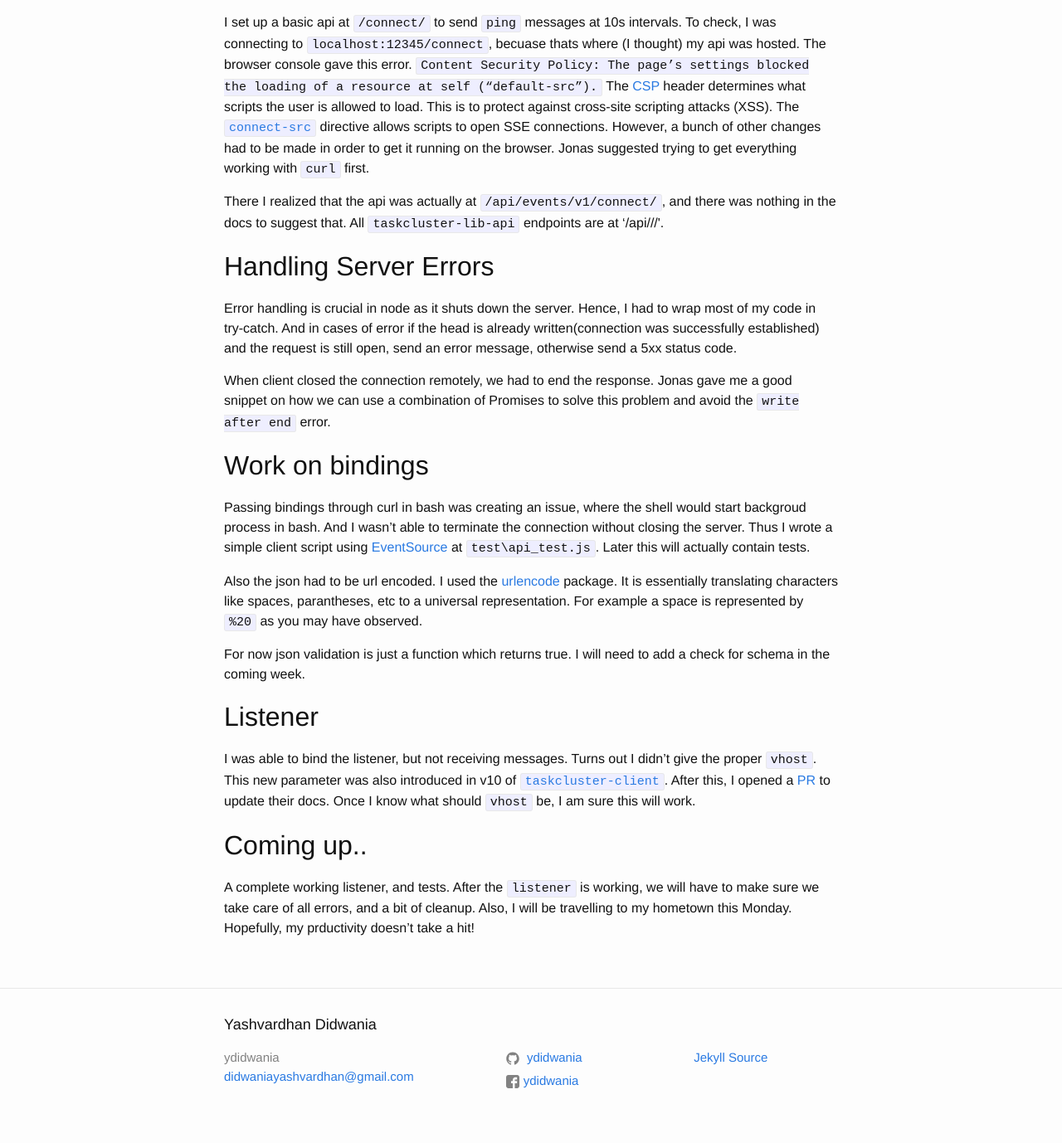
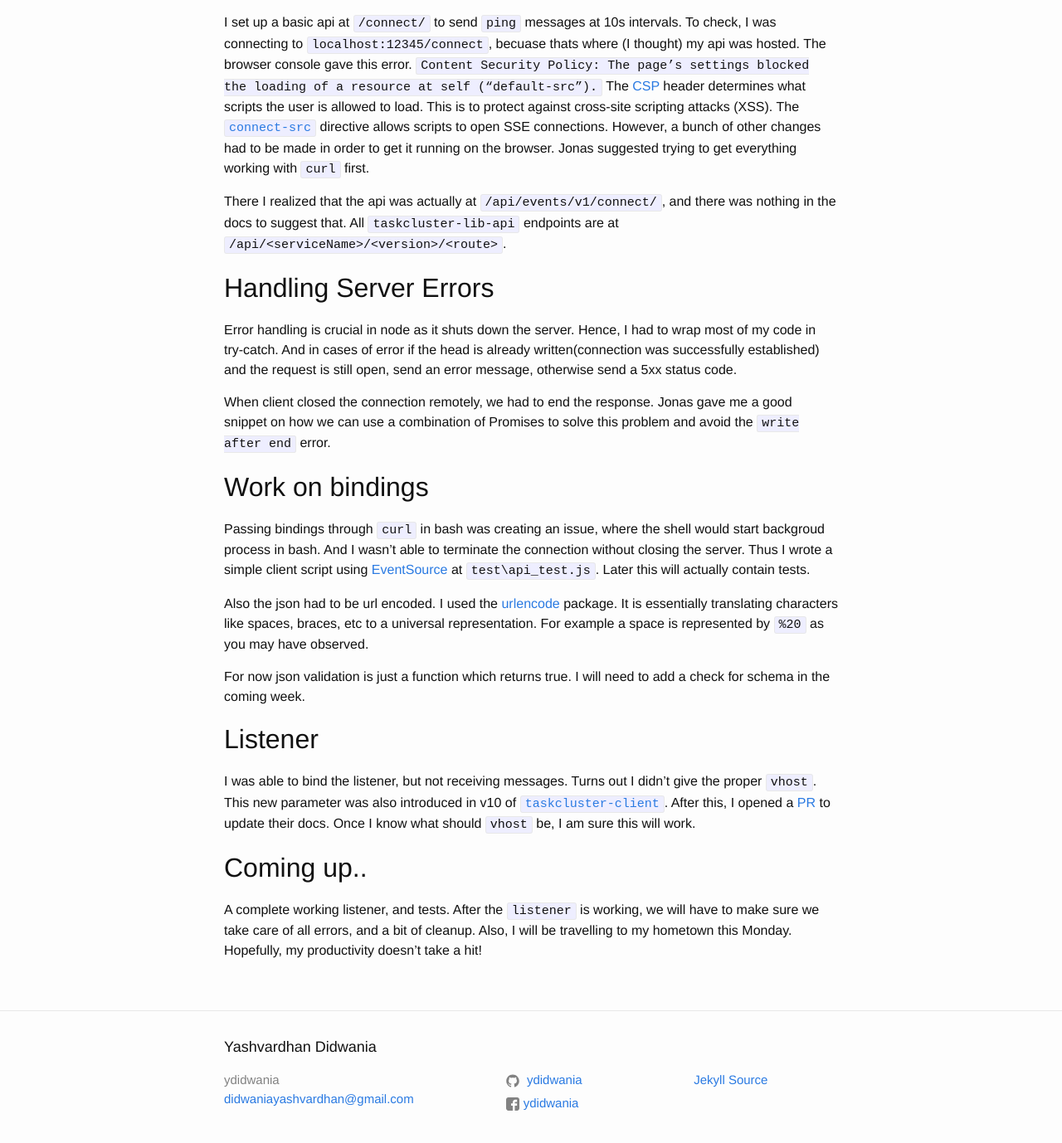
Before and after one commit to ydidwania/ydidwania.github.io, a Jekyll site: the page built from _posts/2018-06-03-gsoc-week-3.md, in a window 1280 px wide and 1400 px high, scrolled down 336 px. Shown: the top 1378 px of the window at 83% size. Built offline with Jekyll 4.4.1, drawn with Linux system fonts in a browser that asks for light colours.

```diff
--- a/_posts/2018-06-03-gsoc-week-3.md
+++ b/_posts/2018-06-03-gsoc-week-3.md
@@ -14,7 +14,7 @@ I set up a basic api at `/connect/` to send `ping` messages at 10s intervals. To
 `Content Security Policy: The page’s settings blocked the loading of a resource at self (“default-src”).`
 The [CSP](https://developers.google.com/web/fundamentals/security/csp/) header determines what scripts the user is allowed to load. This is to protect against cross-site scripting attacks (XSS). The [`connect-src`](https://developer.mozilla.org/en-US/docs/Web/HTTP/Headers/Content-Security-Policy/connect-src) directive allows scripts to open SSE connections. However, a bunch of other changes had to be made in order to get it running on the browser. Jonas suggested trying to get everything working with `curl` first.
 
-There I realized that the api was actually at `/api/events/v1/connect/`, and there was nothing in the docs to suggest that. All `taskcluster-lib-api` endpoints are at '/api/<serviceName>/<version>/<route>'.
+There I realized that the api was actually at `/api/events/v1/connect/`, and there was nothing in the docs to suggest that. All `taskcluster-lib-api` endpoints are at `/api/<serviceName>/<version>/<route>`.
 
 ## Handling Server Errors
 
@@ -24,9 +24,9 @@ When client closed the connection remotely, we had to end the response. Jonas ga
 
 ## Work on bindings
 
-Passing bindings through curl in bash was creating an issue, where the shell would start backgroud process in bash. And I wasn't able to terminate the connection without closing the server. Thus I wrote a simple client script using [EventSource](https://www.npmjs.com/package/eventsource) at `test\api_test.js`. Later this will actually contain tests.
+Passing bindings through `curl` in bash was creating an issue, where the shell would start backgroud process in bash. And I wasn't able to terminate the connection without closing the server. Thus I wrote a simple client script using [EventSource](https://www.npmjs.com/package/eventsource) at `test\api_test.js`. Later this will actually contain tests.
 
-Also the json had to be url encoded. I used the [urlencode](https://www.npmjs.com/package/urlencode) package. It is essentially translating characters like spaces,  parantheses, etc to a universal representation. For example a space is represented by `%20` as you may have observed.
+Also the json had to be url encoded. I used the [urlencode](https://www.npmjs.com/package/urlencode) package. It is essentially translating characters like spaces, braces, etc to a universal representation. For example a space is represented by `%20` as you may have observed.
 
 For now json validation is just a function which returns true. I will need to add a check for schema in the coming week.
 
@@ -36,4 +36,4 @@ I was able to bind the listener, but not receiving messages. Turns out I didn't
 
 ## Coming up..
 
-A complete working listener, and tests. After the `listener` is working, we will have to make sure we take care of all errors, and a bit of cleanup. Also, I will be travelling to my hometown this Monday. Hopefully, my prductivity doesn't take a hit!
+A complete working listener, and tests. After the `listener` is working, we will have to make sure we take care of all errors, and a bit of cleanup. Also, I will be travelling to my hometown this Monday. Hopefully, my productivity doesn't take a hit!
```
Also changed, not shown: 2 other files.
